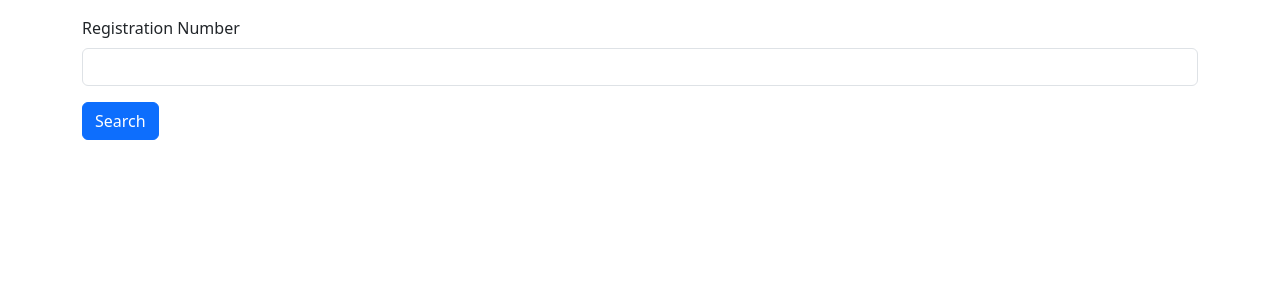
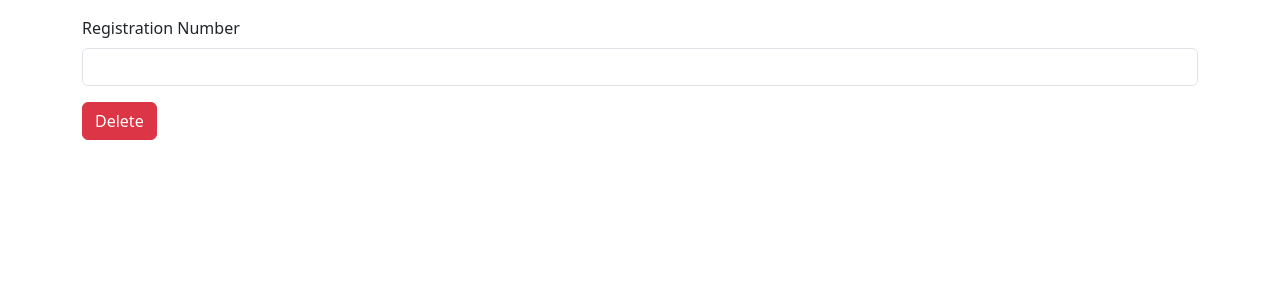
Before and after one commit to gouthm04/campus-placement-react-app, a React (Vite) app: page / in a window 1280 px wide. Shown: the top 300 px of the page. Built offline with nearby package versions, Linux system fonts and the light colour scheme.

Commit message:
added delete

```diff
--- a/src/App.jsx
+++ b/src/App.jsx
@@ -3,12 +3,13 @@
 import './App.css'
 import RegisterStudent from './components/RegisterStudent'
 import SearchStudent from './components/SearchStudent'
+import DeleteStudent from './components/DeleteStudent'
 
 function App() {
 
   return (
     <>
-    <SearchStudent/>
+    <DeleteStudent/>
     </>
       )
 }
--- /dev/null
+++ b/src/components/DeleteStudent.jsx
@@ -0,0 +1,21 @@
+import React from 'react'
+
+const DeleteStudent = () => {
+  return (
+    <div>
+        <div className="container mt-3">
+            <div className="row g-3">
+                <div className="col-12 ">
+                    <label htmlFor="" className="form-label">Registration Number</label>
+                    <input type="text" className="form-control" />
+                </div>
+                <div className="col-12">
+                    <button className="btn btn-danger">Delete</button>
+                </div>
+            </div>
+        </div>
+    </div>
+  )
+}
+
+export default DeleteStudent
```
